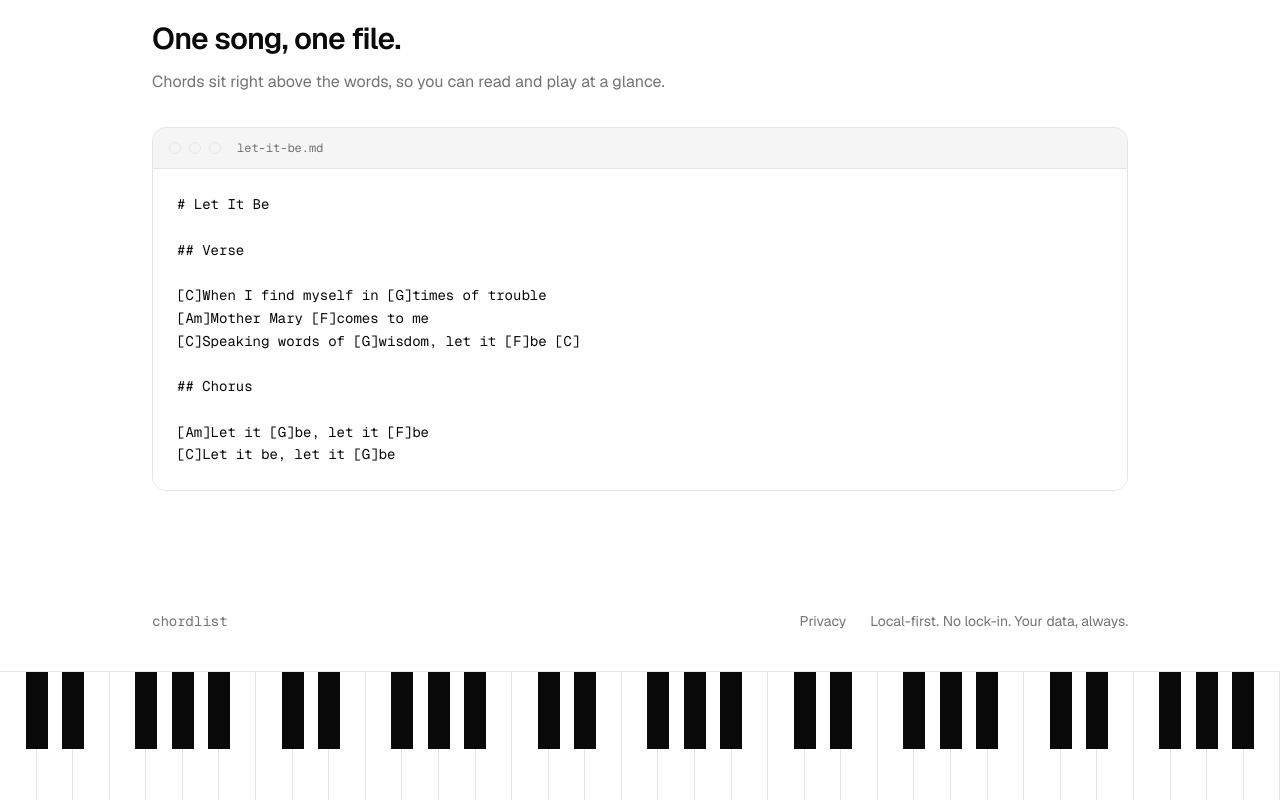
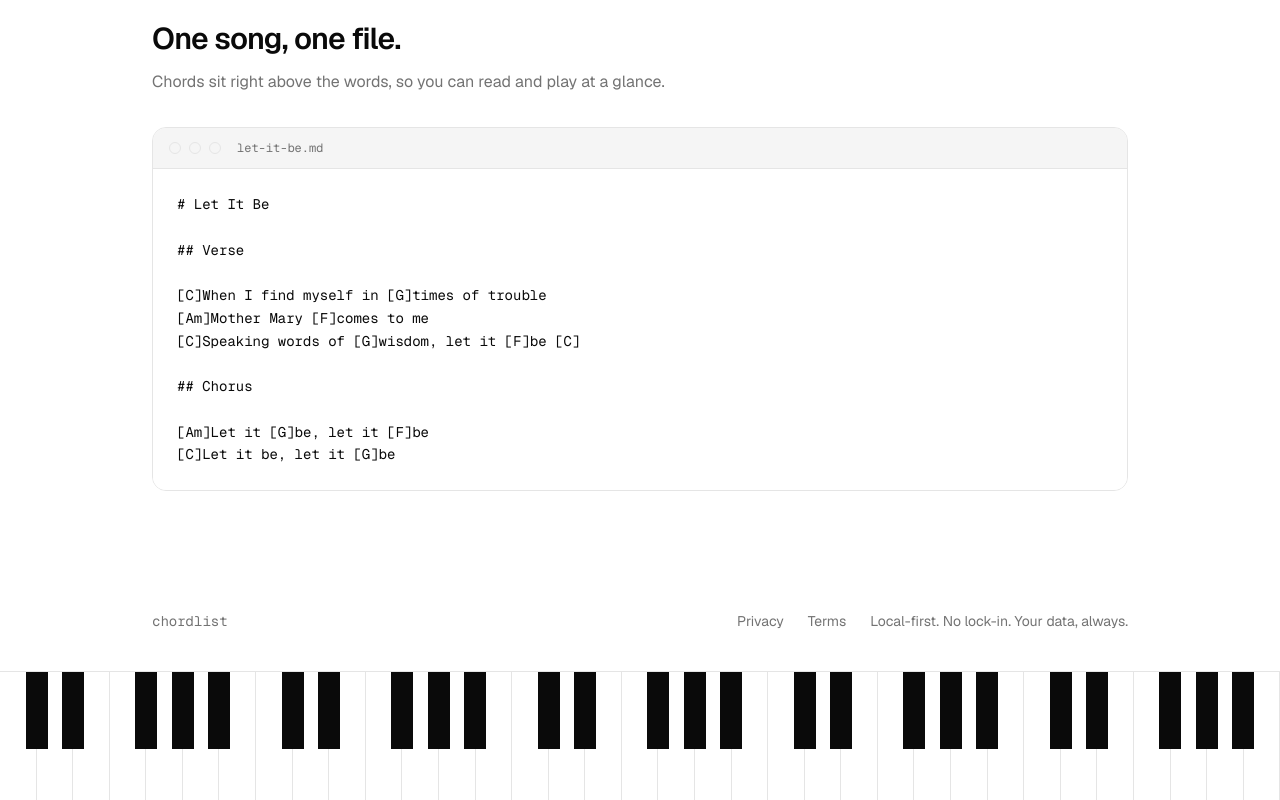
Before and after one commit to dnnsmnstrr/chordlist-website, a Next.js app: page / in a window 1280 px wide. Shown: the part 1233-2033 px from the top of the page. Built offline with nearby package versions, Linux system fonts and the light colour scheme.

Commit message:
feat: add Terms link to footer navigation
Co-authored-by: Dennis Muensterer <3686989+dnnsmnstrr@users.noreply.github.com>

```diff
--- a/app/page.tsx
+++ b/app/page.tsx
@@ -18,6 +18,14 @@ export default function Page() {
           <a href="/privacy" className="transition-colors hover:text-foreground">
             Privacy
           </a>
+          <a
+            href="https://www.apple.com/legal/internet-services/itunes/dev/stdeula/"
+            target="_blank"
+            rel="noopener noreferrer"
+            className="transition-colors hover:text-foreground"
+          >
+            Terms
+          </a>
           <span>Local-first. No lock-in. Your data, always.</span>
         </div>
       </footer>
```
